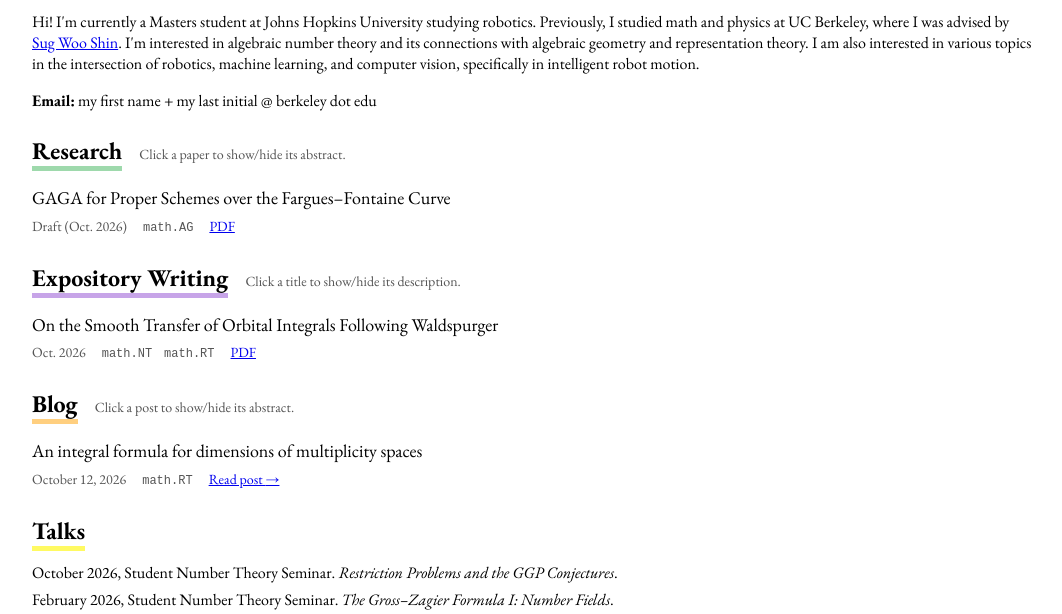
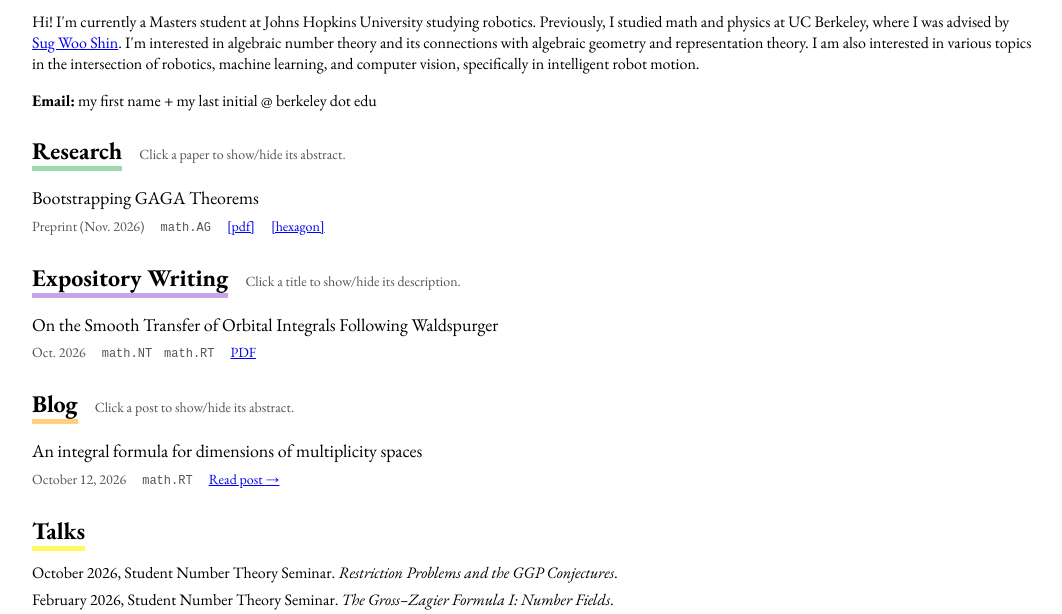
Before and after one commit to shtuka123/shtuka123.github.io, an Astro site: page / in a window 1280 px wide. Shown: the part 170-784 px from the top of the page, without its empty margins (108-1170 px from the left). Built offline with nearby package versions, Linux system fonts and the light colour scheme; Astro itself is replaced by a stand-in of ours.

Commit message:
Update GAGA preprint from Hexagon and add publication link

```diff
--- a/src/components/ResearchEntry.astro
+++ b/src/components/ResearchEntry.astro
@@ -16,7 +16,7 @@ const date = item.date ?? item.year;
     </div>
   </details>
   <div class="research-meta">
-    <span>{item.venue ? `${item.venue}${date ? `${item.venue === 'Draft' ? ' ' : ''}(${date})` : ''}` : date}</span>
+    <span>{item.venue ? `${item.venue}${date ? ` (${date})` : ''}` : date}</span>
     <TagList tags={item.tags} />
     {item.links.map((link) => <a href={link.url}>{link.name}</a>)}
   </div>
--- a/src/data/research.ts
+++ b/src/data/research.ts
@@ -17,12 +17,15 @@ export type ResearchItem = {
 export const research: ResearchItem[] = [
   {
     year: '2026',
-    date: 'Oct. 2026',
-    title: 'GAGA for Proper Schemes over the Fargues–Fontaine Curve',
-    description: 'We prove a GAGA theorem for proper schemes over the Fargues–Fontaine curve.',
-    abstract: 'We prove a GAGA theorem for proper schemes over the Fargues–Fontaine curve. Our methods closely follow the work of Clausen–Scholze.',
+    date: 'Nov. 2026',
+    title: 'Bootstrapping GAGA Theorems',
+    description: 'A GAGA comparison on a noetherian base with affine diagonal extends to every proper scheme over it, with an application to the Fargues–Fontaine curve.',
+    abstract: 'Let $X$ be a noetherian scheme with affine diagonal, and let $\\lambda : \\mathcal{X} \\to X$ be a morphism of locally ringed spaces from a qcqs locally strongly noetherian analytic adic space. We prove that an equivalence on coherent sheaves, together with comparison of their cohomology, extends to every proper $X$-scheme. As an application, we obtain GAGA for proper schemes over the Fargues–Fontaine curve in equal and mixed characteristic.',
     tags: ['math.AG'],
-    venue: 'Draft',
-    links: [{ name: 'PDF', url: '/papers/gaga.pdf' }]
+    venue: 'Preprint',
+    links: [
+      { name: '[pdf]', url: '/papers/gaga.pdf' },
+      { name: '[hexagon]', url: 'https://hexagonmath.org/2611.00363v1' }
+    ]
   }
 ];
--- a/src/pages/index.astro
+++ b/src/pages/index.astro
@@ -11,7 +11,7 @@ import { teaching } from '../data/teaching';
 import { talks } from '../data/talks';
 const posts = await getAllPosts();
 ---
-<AcademicLayout home math={posts.length > 0}>
+<AcademicLayout home math={posts.length > 0 || research.some((item) => item.abstract.includes('$'))}>
 <section class="about-section">
       <h2 class="underline red">About</h2>
       <p>{biographyIntroduction} <a href="https://math.berkeley.edu/~swshin/">Sug Woo Shin</a>. {researchInterests} {roboticsInterests}</p>
--- a/src/pages/research/index.astro
+++ b/src/pages/research/index.astro
@@ -4,7 +4,7 @@ import ResearchEntry from '../../components/ResearchEntry.astro';
 import { research } from '../../data/research';
 import { researchInterests } from '../../data/profile';
 ---
-<AcademicLayout title="Research" section="research">
+<AcademicLayout title="Research" section="research" math={research.some((item) => item.abstract.includes('$'))}>
   <header class="page-heading"><h1 class="underline green">Research</h1></header>
   <p>{researchInterests}</p>
   <h2>Papers</h2>
```
Also changed, not shown: 1 other file.
